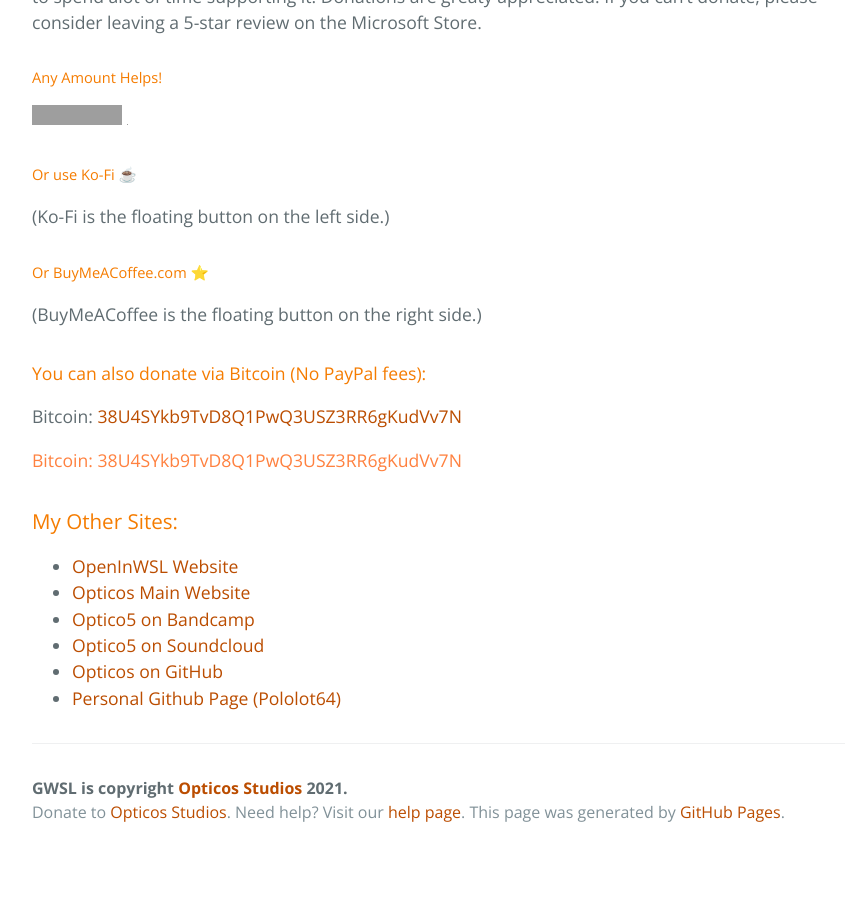
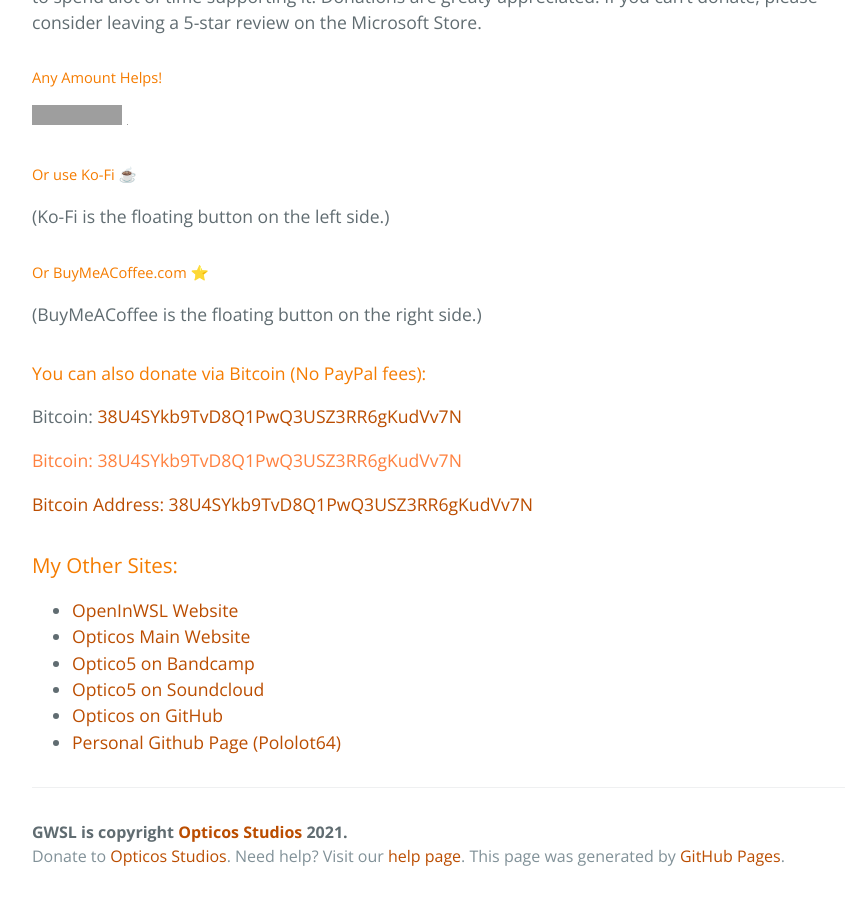
Before and after one commit to Opticos/gwsl, a Jekyll site: the page built from index.md, in a window 1280 px wide and 900 px high, scrolled down 3551 px. Shown: the whole window, without its empty margins (192-1037 px from the left). Built offline with Jekyll 4.4.1, drawn with Linux system fonts in a browser that asks for light colours; the repository's description, which GitHub fills in, is left out; before the commit the page ends 4407 px from its top, so only the background shows below that; grey boxes are pictures that could not be loaded.

Commit message:
Update index.md

```diff
--- a/index.md
+++ b/index.md
@@ -144,9 +144,11 @@ If you enjoy GWSL, please consider buying me a cup of coffee. I worked hard to m
 <script data-name="BMC-Widget" data-cfasync="false" src="https://cdnjs.buymeacoffee.com/1.0.0/widget.prod.min.js" data-id="optico5" data-description="Support me on Buy me a coffee!" data-message="Donate on BuyMeACoffee.com" data-color="#FF813F" data-position="Right" data-x_margin="18" data-y_margin="18"></script>
 
 #### You can also donate via Bitcoin (No PayPal fees):
-Bitcoin: [38U4SYkb9TvD8Q1PwQ3USZ3RR6gKudVv7N]("/bitcoin:38U4SYkb9TvD8Q1PwQ3USZ3RR6gKudVv7N")
+Bitcoin: [38U4SYkb9TvD8Q1PwQ3USZ3RR6gKudVv7N]("bitcoin:38U4SYkb9TvD8Q1PwQ3USZ3RR6gKudVv7N")
 
 <span style="color:#FF813F">Bitcoin: 38U4SYkb9TvD8Q1PwQ3USZ3RR6gKudVv7N</span>
+
+<a href="bitcoin:38U4SYkb9TvD8Q1PwQ3USZ3RR6gKudVv7N">Bitcoin Address: 38U4SYkb9TvD8Q1PwQ3USZ3RR6gKudVv7N</a>
 
 
 ### My Other Sites:
```
